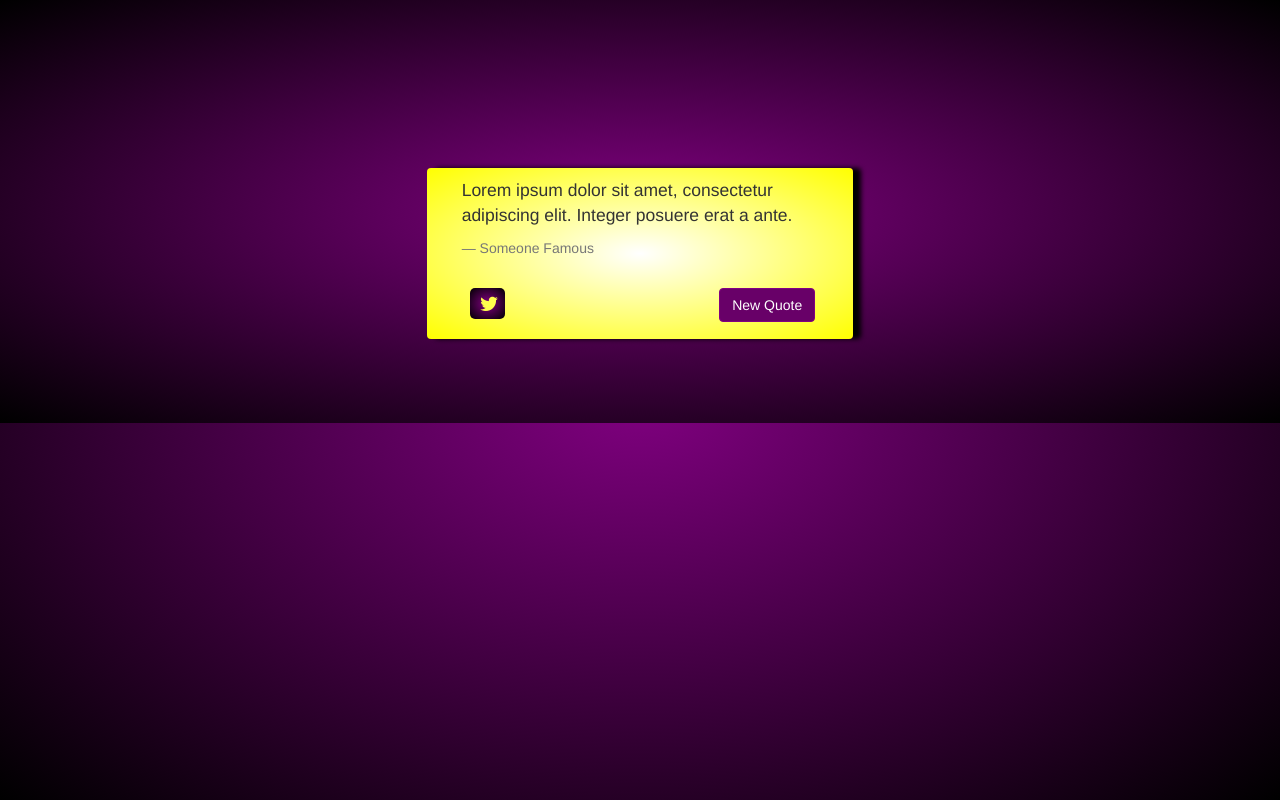
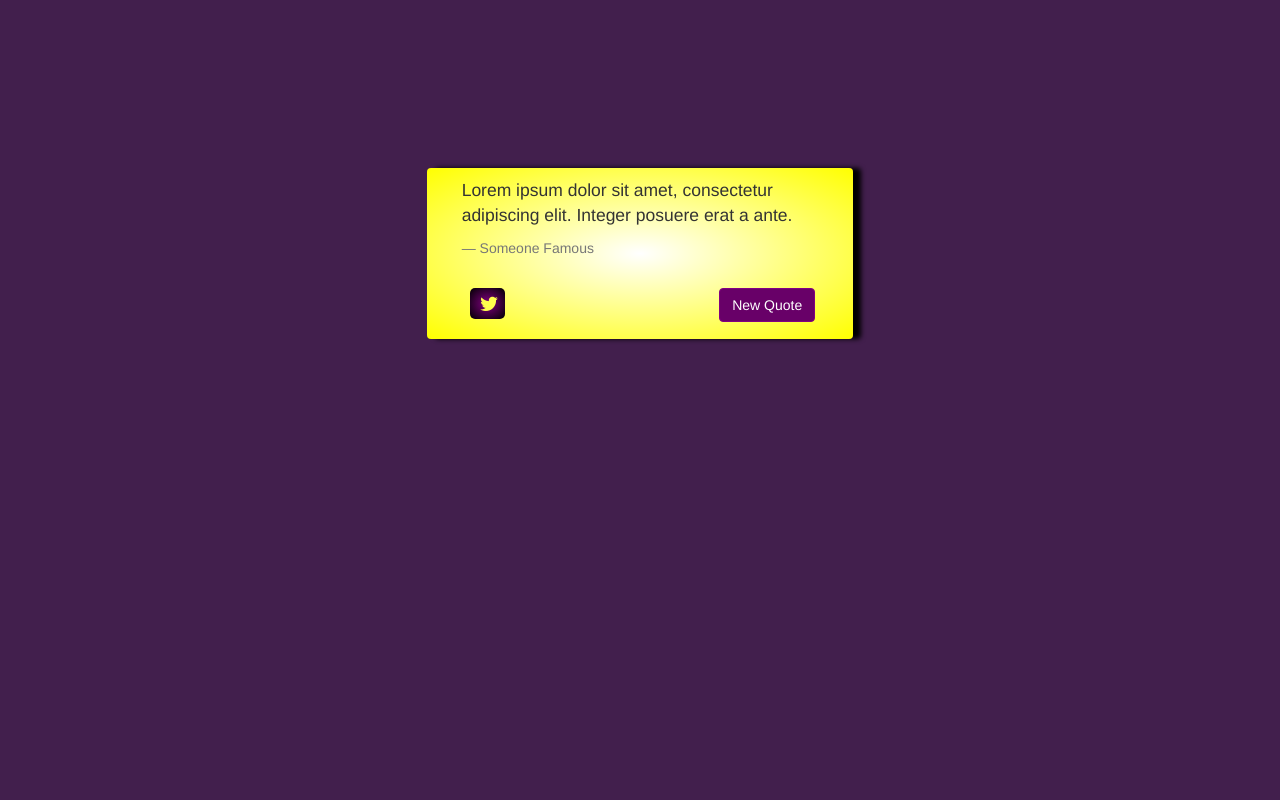
Before and after one commit to Mr-Kumar-Abhishek/random-quote-machine, a plain HTML site: page index.html in a window 1280 px wide. Drawn offline with nearby package versions, Linux system fonts and the light colour scheme; no server answers.

Commit message:
remove gradients from html background

```diff
--- a/css/style.css
+++ b/css/style.css
@@ -3,14 +3,8 @@ html{
     -moz-background-size: cover;
     -o-background-size: cover;
     background-size: cover;
-    background: -moz-radial-gradient(center, ellipse cover, rgba(128,0,128,1) 0%, rgba(0,0,0,1) 100%); /* ff3.6+ */
-    background: -webkit-gradient(radial, center center, 0px, center center, 100%, color-stop(0%, rgba(128,0,128,1)), color-stop(100%, rgba(0,0,0,1))); /* safari4+,chrome */
-    background:-webkit-radial-gradient(center, ellipse cover, rgba(128,0,128,1) 0%, rgba(0,0,0,1) 100%); /* safari5.1+,chrome10+ */
-    background: -o-radial-gradient(center, ellipse cover, rgba(128,0,128,1) 0%, rgba(0,0,0,1) 100%); /* opera 11.10+ */
-    background: -ms-radial-gradient(center, ellipse cover, rgba(128,0,128,1) 0%, rgba(0,0,0,1) 100%); /* ie10+ */
-    background:radial-gradient(ellipse at center, rgba(128,0,128,1) 0%, rgba(0,0,0,1) 100%); /* w3c */
-    filter: progid:DXImageTransform.Microsoft.gradient( startColorstr='#800080', endColorstr='#000000',GradientType=1 ); /* ie6-9 */
- height: 100%;
+	background-color: #421f4d;
+	height: 100%;
 }
 body {
  background: inherit;
```
